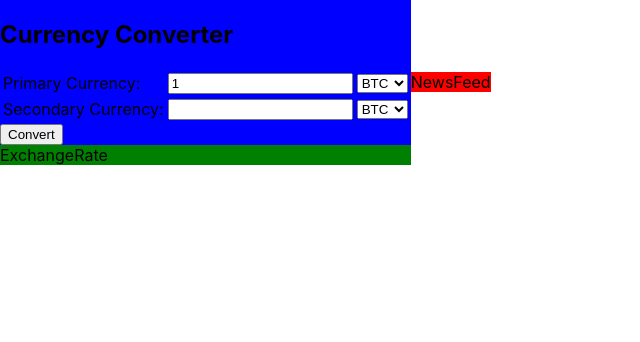
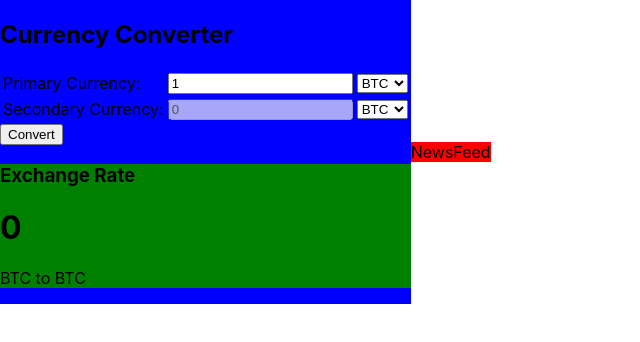
Before and after one commit to Mayankkpathak/Crypto-Dashboard, a React (Create React App) app: page / in a window 1280 px wide. Shown: the top 342 px of the page, without its empty margins (0-640 px from the left). Built offline with nearby package versions, Linux system fonts and the light colour scheme.

Commit message:
third commit

```diff
--- a/src/components/CurrencyConverter.js
+++ b/src/components/CurrencyConverter.js
@@ -8,6 +8,7 @@
   const [chosenSecondaryCurrency, setChosenSecondaryCurrency] = useState('BTC')
   const [amount,setAmount]= useState(1)
   const [exchangeRate, setExchangeRate] = useState(0)
+  const [result, setResult] = useState(0)
 
   console.log(amount)
 
@@ -27,6 +28,7 @@
 axios.request(options).then((response) => {
 	console.log(response.data['Realtime Currency Exchange Rate']['5. Exchange Rate'])
   setExchangeRate(response.data['Realtime Currency Exchange Rate']['5. Exchange Rate'])
+  setResult(response.data['Realtime Currency Exchange Rate']['5. Exchange Rate'])
 }).catch((error) => {
 	console.error(error)
 })
@@ -68,8 +70,9 @@
           <td>
             <input
              type="number"
-             name="currency-number-2"
-             value={""}
+             name="currency-amount-2"
+             value={result}
+             disabled={true}
             />
           </td>
           <td>
@@ -91,7 +94,11 @@
 
     </div>
 
-     <ExchangeRate/>
+     <ExchangeRate
+      exchangeRate={exchangeRate}
+      chosenPrimaryCurrency={chosenPrimaryCurrency}
+      chosenSecondaryCurrency={chosenSecondaryCurrency}
+     />
     </div>
   )
 }
--- a/src/components/ExchangeRate.js
+++ b/src/components/ExchangeRate.js
@@ -1,7 +1,9 @@
-const ExchangeRate = () => {
+const ExchangeRate = ({exchangeRate, chosenPrimaryCurrency, chosenSecondaryCurrency}) => {
   return (
     <div className="exchange-rate">
-     ExchangeRate
+     <h3>Exchange Rate</h3>
+     <h1>{exchangeRate}</h1>
+     <p>{chosenPrimaryCurrency} to {chosenSecondaryCurrency}</p>
     </div>
   )
 }
```
